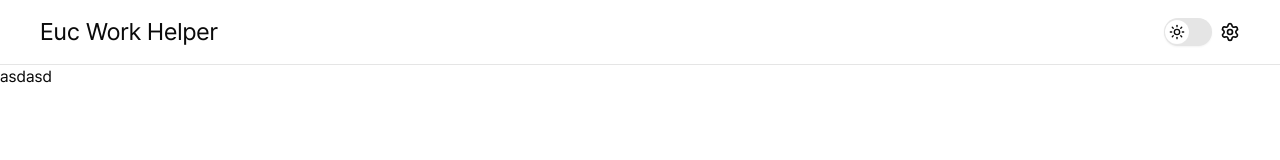
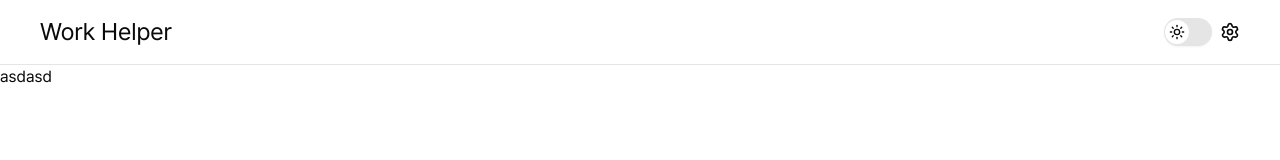
Before and after one commit to SimpleScaffold/ss-front-boilerplate-vite-ts, a React (Vite) app: page / in a window 1280 px wide. Shown: the top 160 px of the page. Built offline with nearby package versions, Linux system fonts and the light colour scheme.

Commit message:
제목변경

```diff
--- a/src/shared/layouts/WhHeader.tsx
+++ b/src/shared/layouts/WhHeader.tsx
@@ -7,7 +7,7 @@ const WhHeader = () => {
         <header className="flex items-center justify-between border-b border-solid px-10 py-4 whitespace-nowrap">
             <div className="flex items-center gap-8">
                 <BlurText
-                    text="Euc Work Helper"
+                    text="Work Helper"
                     delay={150}
                     animateBy="words"
                     direction="top"
```
